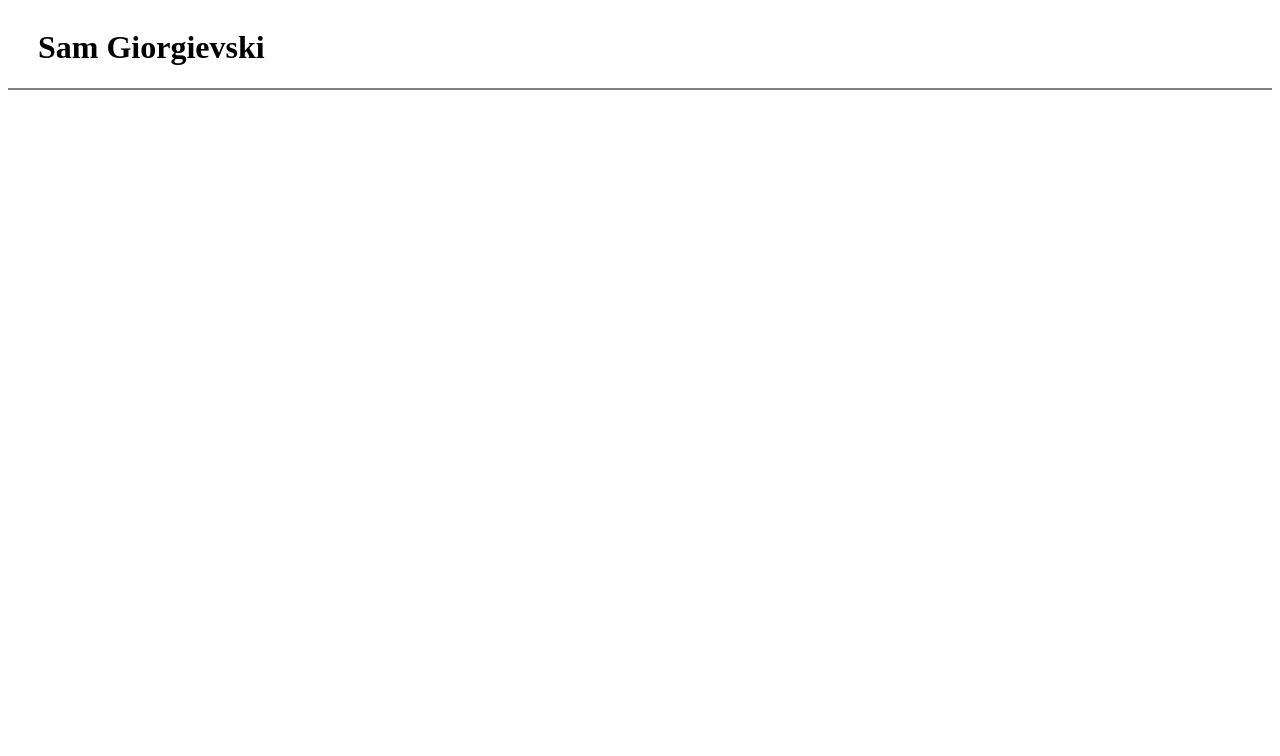
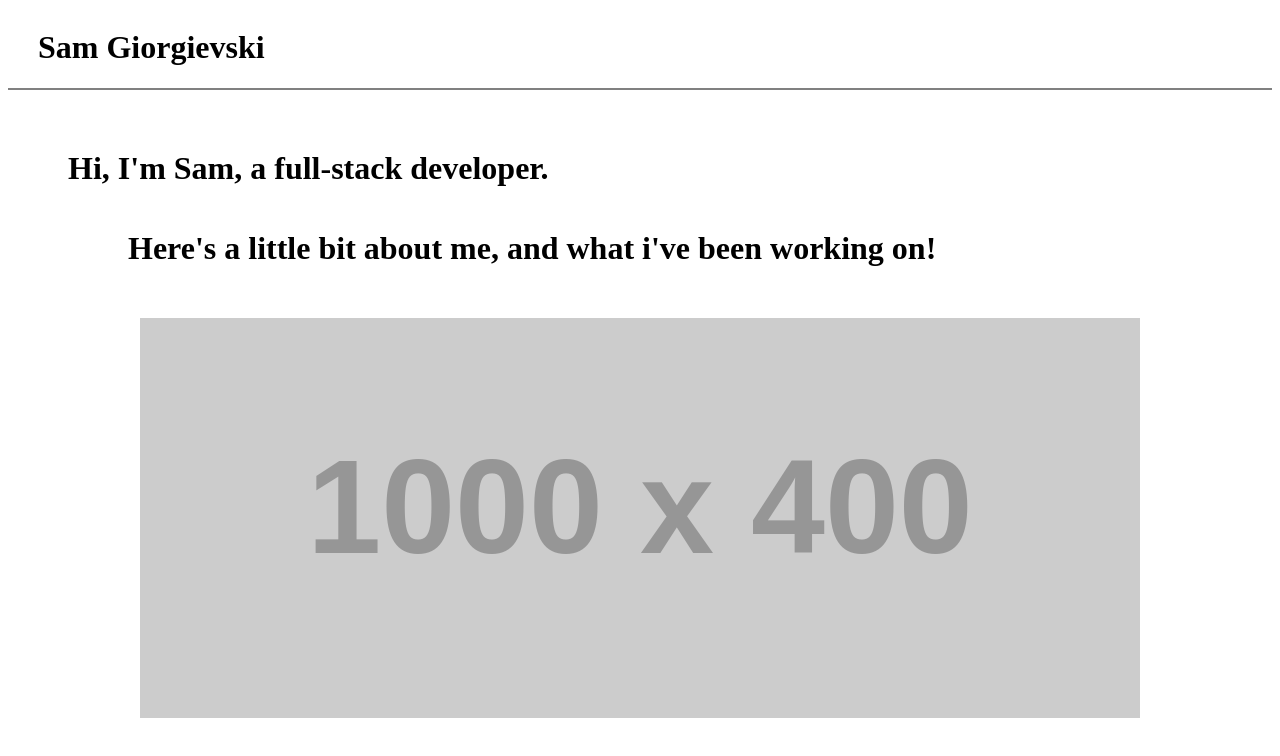
Before and after one commit to SamGiorgievski/portfolio, a React (Create React App) app: page / in a window 1280 px wide. Shown: the top 756 px of the page. Built offline with nearby package versions, Linux system fonts and the light colour scheme.

Commit message:
home page setup

```diff
--- a/src/App.js
+++ b/src/App.js
@@ -1,10 +1,12 @@
 import Header from "./Header";
+import Home from "./Home";
 
 
 function App() {
   return (
     <div className="App">
       <Header />
+      <Home />
 
 
     </div>
--- /dev/null
+++ b/src/Home.js
@@ -0,0 +1,14 @@
+import React from 'react';
+import './Home.scss';
+
+
+export default function Home() {
+  return (
+    <div className="Home">
+      <h1 className="Home__title1">Hi, I'm Sam, a full-stack developer.
+      </h1>
+      <h1 className="Home__title2">Here's a little bit about me, and what i've been working on!</h1>
+      <img className="Home__image" src="https://via.placeholder.com/1000x400"></img>
+    </div>
+  )
+}
--- /dev/null
+++ b/src/Home.scss
@@ -0,0 +1,23 @@
+.Home {
+display: flex;
+flex-direction: column;
+
+}
+
+.Home__title1 {
+  margin-top: 60px;
+  margin-left: 60px;
+}
+
+.Home__title2 {
+  margin-left: 120px;
+}
+
+.Home__image {
+  margin-top: 30px;
+width: 1000px;
+height: 400px;
+position: relative;
+left: 50%;
+transform: translateX(-50%);
+}
```
